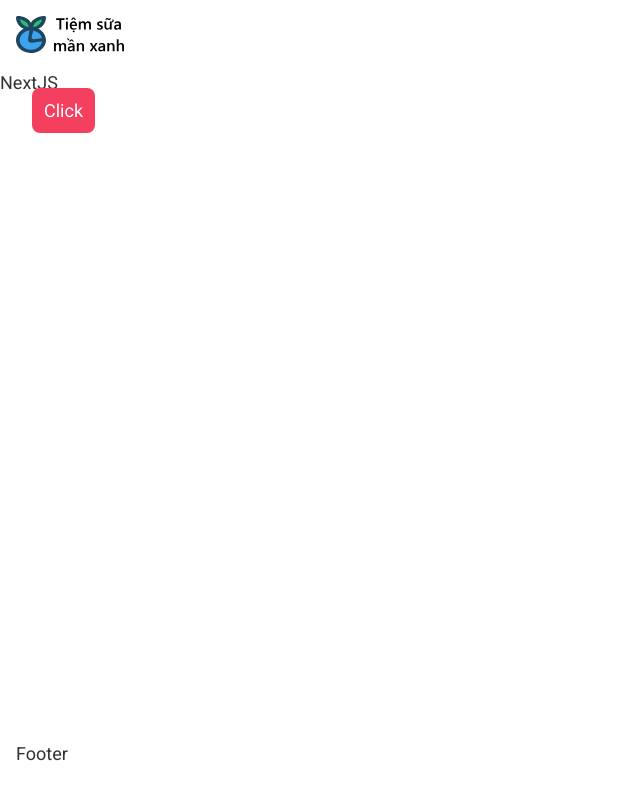
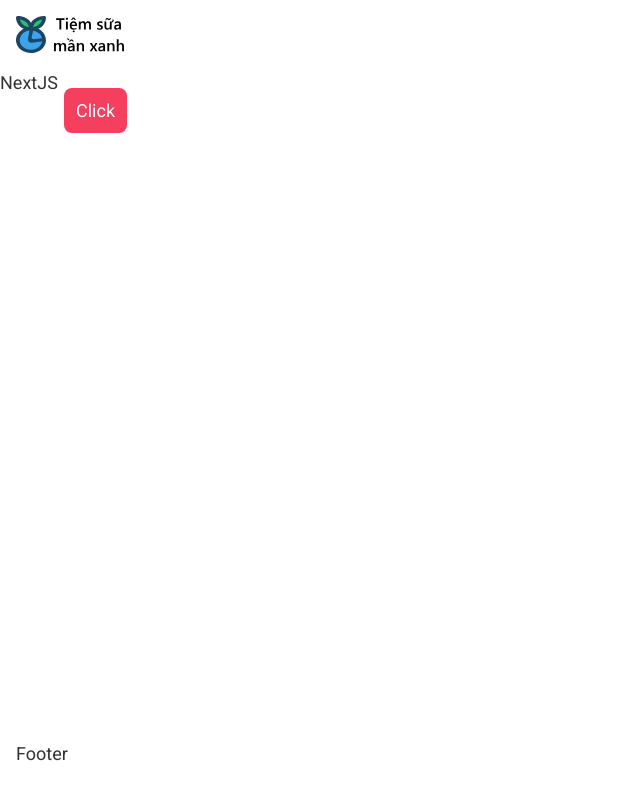
Before and after one commit to thanhbr/powdered-milk, a Next.js app: page / in a window 1280 px wide. Shown: the whole page, without its empty margins (0-640 px from the left). Built offline with nearby package versions, Linux system fonts and the light colour scheme.

Commit message:
update button component

```diff
--- a/src/app/page.tsx
+++ b/src/app/page.tsx
@@ -5,7 +5,7 @@ export default function Home() {
     <main>
       NextJS
       <div className="ml-8">
-        <Button variant="destructive">Click</Button>
+        <Button variant="destructive" className="ml-8">Click</Button>
       </div>
     </main>
   );
--- a/src/components/button/button.tsx
+++ b/src/components/button/button.tsx
@@ -1,19 +1,19 @@
 "use client";
 
 import { ReactNode, useEffect, useRef } from "react";
-import { Margins } from "../styling/styling";
 
 export type ButtonType = "default" | "button" | "submit";
 export type ButtonVariant = "default" | "destructive" | "outline" | "secondary" | "ghost" | "link";
 export type ButtonSize = "default" | "sm" | "lg" | "icon";
 
-interface WCProps extends Margins {
+interface WCProps {
   type?: ButtonType;
   variant?: ButtonVariant;
   size?: ButtonSize;
   disabled?: boolean;
   leadingIcon?: string;
   trailingIcon?: string;
+  class?: string;
   ref: React.RefObject<HTMLElement>;
 }
 
@@ -25,7 +25,7 @@ declare global {
   }
 }
 
-export interface ButtonProps extends Margins {
+export interface ButtonProps {
   type?: ButtonType;
   variant?: ButtonVariant;
   size?: ButtonSize;
@@ -35,6 +35,7 @@ export interface ButtonProps extends Margins {
   onClick?: () => void;
   id?: string;
   children?: ReactNode;
+  className?: string;
 }
 
 export function Button(props: ButtonProps): JSX.Element {
@@ -65,10 +66,7 @@ export function Button(props: ButtonProps): JSX.Element {
       leadingIcon={props.leadingIcon}
       trailingIcon={props.trailingIcon}
       data-id={props.id}
-      mt={props.mt}
-      mr={props.mr}
-      mb={props.mb}
-      ml={props.ml}
+      class={props.className}
     >
       {props.children}
     </na-button>
--- a/src/components/index.tsx
+++ b/src/components/index.tsx
@@ -1,4 +1,4 @@
-import "./styling/index.css"
+import "./index.css"
 
 import { Button } from "./button/Button";
 
```
Also changed, not shown: src/components/styling/styling.ts (deleted, +0 -14 lines), src/components/index.css (renamed from src/components/styling/index.css), 1 other file (tests, documents, lock files or other folders).
